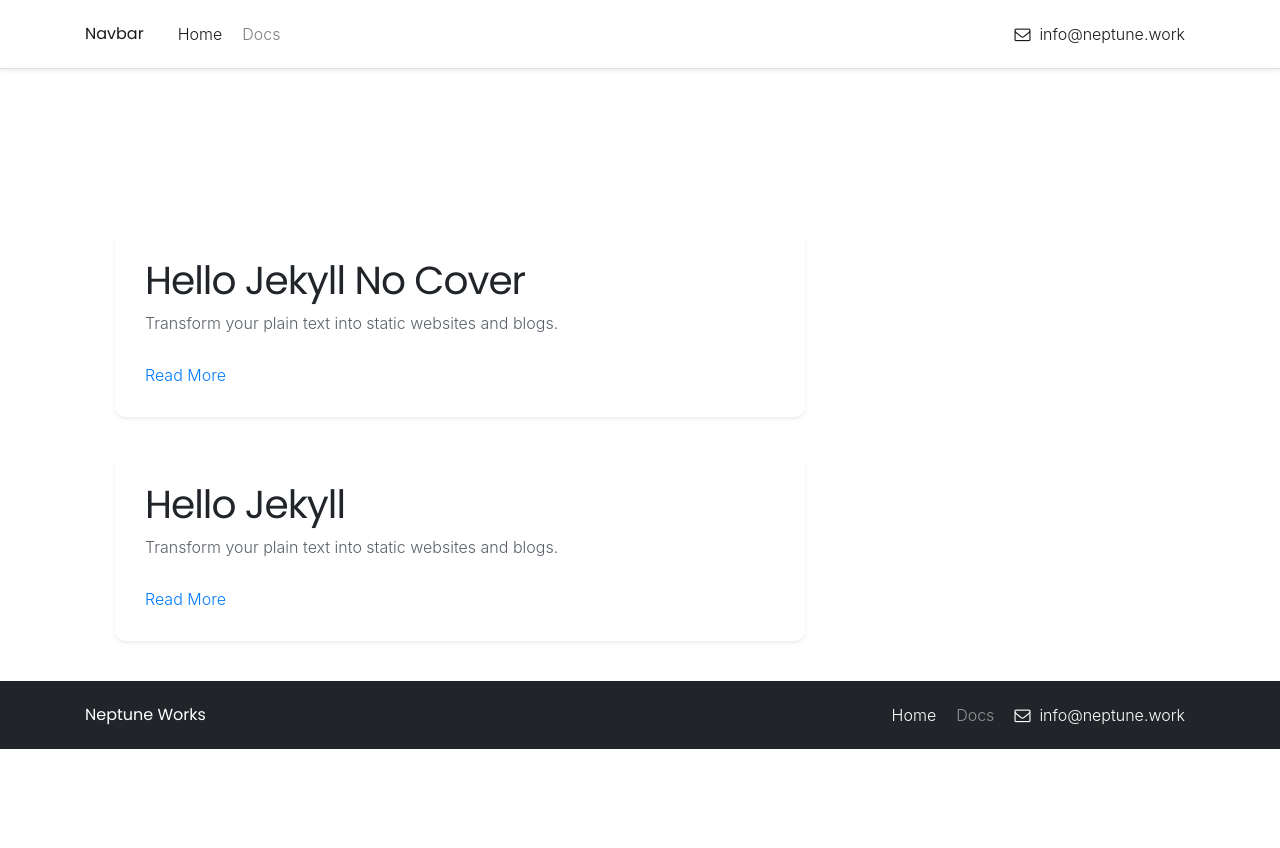
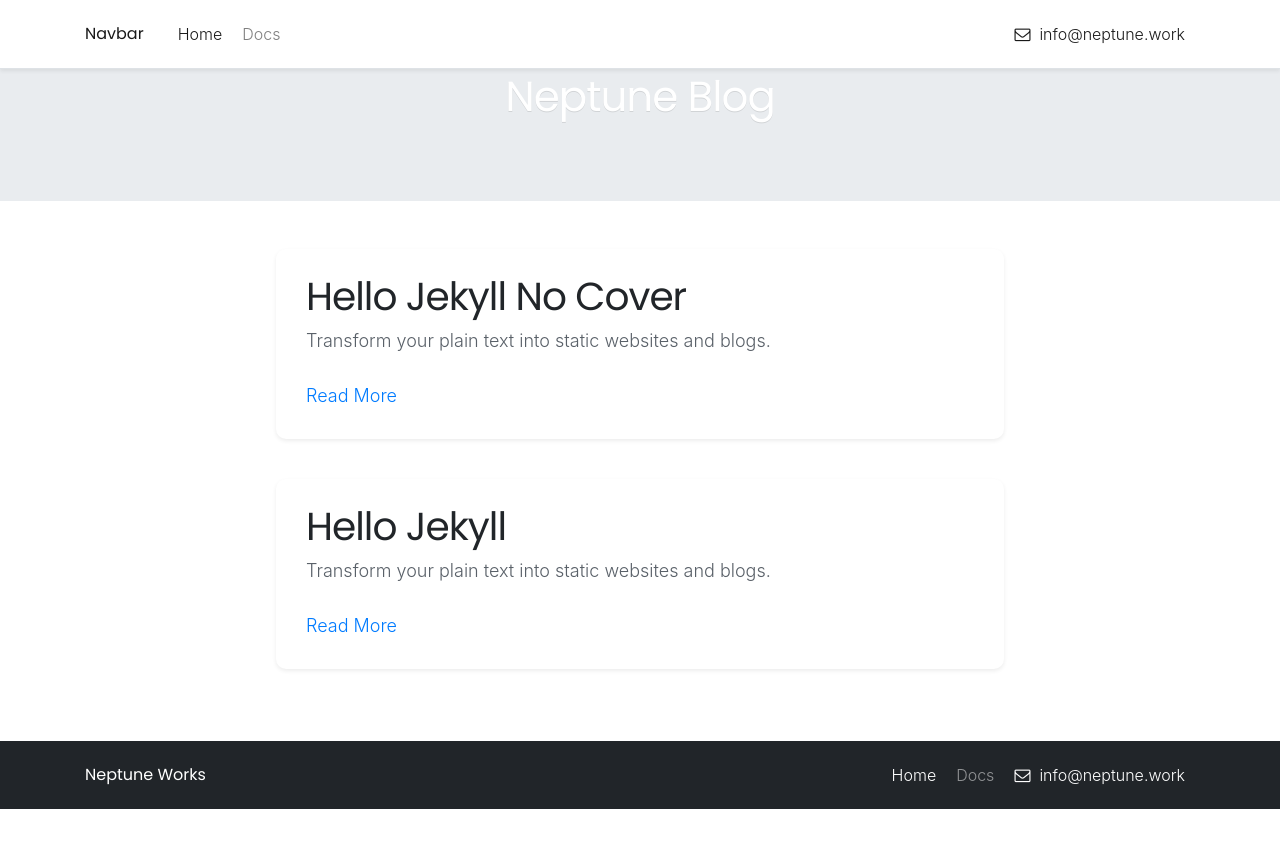
Before and after one commit to KevBuild4UR/_backup, a Jekyll site: the page built from blog/index.html, in a window 1280 px wide. Shown: the top 848 px of the page. Built offline with Jekyll 4.4.1, drawn with Linux system fonts in a browser that asks for light colours; nearby versions of some CDN libraries; the list of posts is cut into pages by our own code.

Commit message:
Update index.html

```diff
--- a/blog/index.html
+++ b/blog/index.html
@@ -1,26 +1,22 @@
 ---
 layout: default
-blog-title: Previewing A Jekyll Blog
+blog-title: Neptune Blog
 ---
 {% include blog-header.html %}
 
 <section id="blog-header">
-  <div class="container" style="padding-top: 6rem; padding-buttom: 6rem;">
+  <div class="masthead bg-light" style="background-image: linear-gradient({{ site.blog-header-bg--color }});">
     <div class="row">
       <div class="col-md-12 col-md-offset-1 text-center">
         <h1 style="margin: 20px 0 10px; color: #fff; line-height: 1.4; font-size: 42px;">{{ page.blog-title }}</h1>
       </div>
     </div>
   </div>
-  <div class="blog-header-filter blog-header-filter-gradient"></div>
 </section>
 
-<section id="blog-content" style="padding-top: 3rem; background-color: #fff;">
-  <div class="container">
-  <div class="row">
-    <div class="col-md-12">
-<div class="container">
-  <div class="col-md-8">
+<section id="blog-main-content">
+<div class="posts-container mx-auto px-3 my-5">
+  <div class="posts">
 {% for post in paginator.posts %}
       <div class="card-deck mb-3">
     <div class="card mb-4 shadow-sm">
@@ -32,8 +28,6 @@ blog-title: Previewing A Jekyll Blog
   </div>
 {% endfor %}
   </div>
-      </div>
-    </div>
-</section>
+</div>
 
 {% include landing-footer.html %}
```
